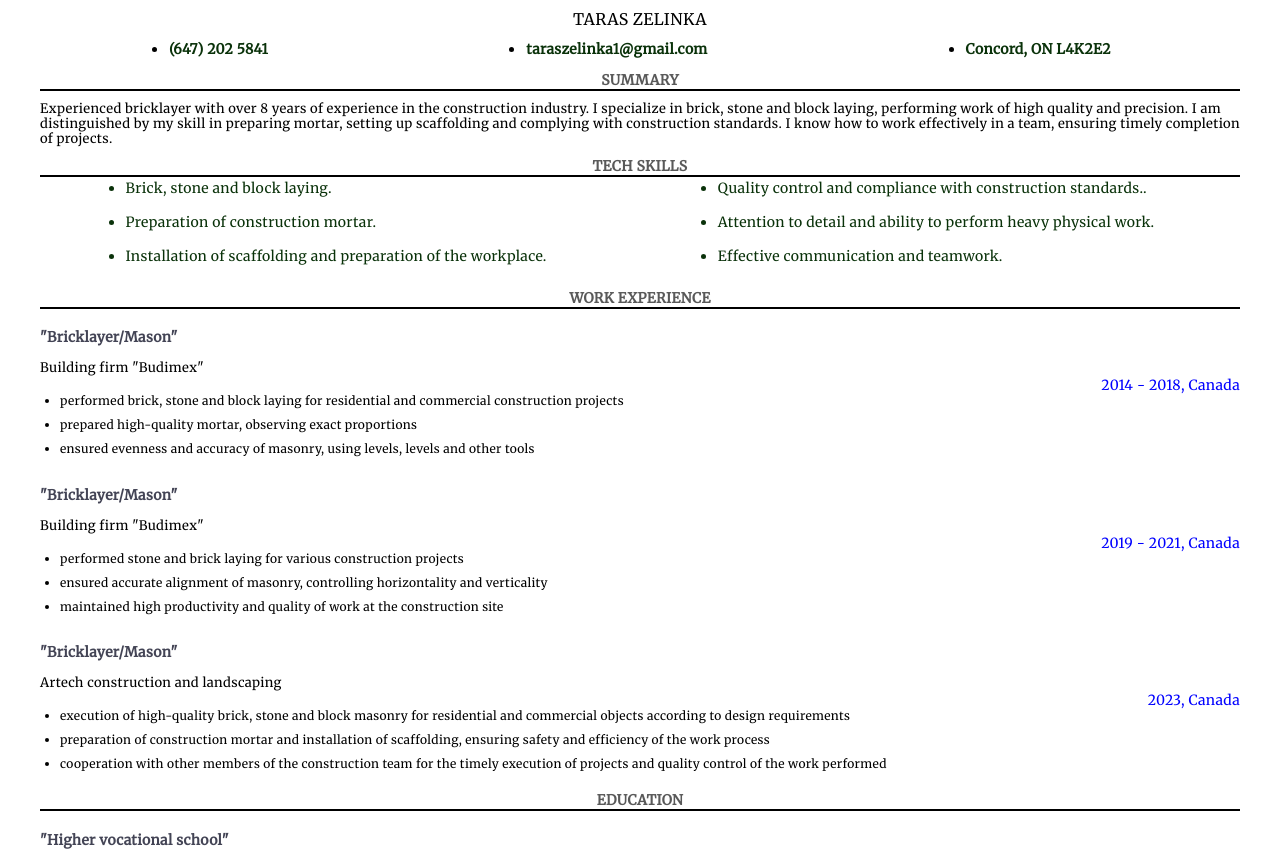
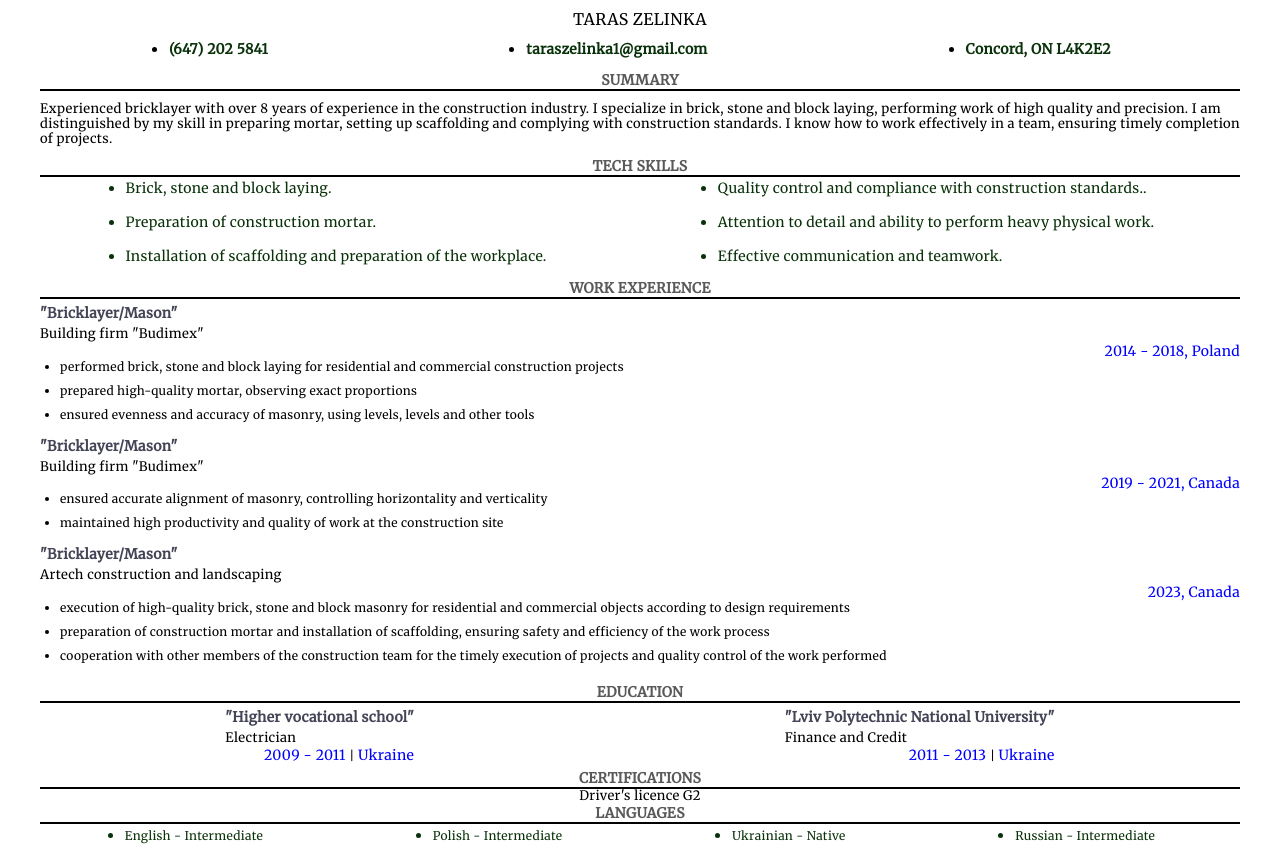
Before and after one commit to Valerii219/mular, a plain HTML site: page index.html in a window 1280 px wide. Shown: the top 853 px of the page. Drawn offline with Linux system fonts and the light colour scheme.

Commit message:
fix styles

```diff
--- a/index.html
+++ b/index.html
@@ -102,7 +102,7 @@
             <h4 class="education_position">"Bricklayer/Mason"</h4>
             <p class="text">Building firm "Budimex" </p>
           </div>
-          <p class="period">2014 - 2018, Canada</p>
+          <p class="period">2014 - 2018, Poland</p>
           <ul class="text">
             <li class="work">
               performed brick, stone and block laying for residential and commercial construction projects</li>
@@ -131,9 +131,6 @@
         <p class="period">2019 - 2021, Canada</p>
         <ul class="text">
           <li class="work">
-            performed stone and brick laying for various construction projects
-          </li>
-          <li class="work">
             ensured accurate alignment of masonry, controlling horizontality and verticality
           </li>
           <li class="work">
@@ -155,8 +152,11 @@ maintained high productivity and quality of work at the construction site
 
         <!-- Education -->
         <div class="education">
-          <h3 class="about_description">EDUCATION</h3>
+
+             <h3 class="about_description">EDUCATION</h3>
+             <div class="flex">
           <div>
+
             <h4 class="education_position">
               "Higher vocational school"
             </h4>
@@ -175,6 +175,8 @@ maintained high productivity and quality of work at the construction site
             <p class="period">
               2011 - 2013 <span class="line">| </span> Ukraine
             </p>
+
+        </div>
           </div>
         </div>
         <div >
--- a/styles/styles.css
+++ b/styles/styles.css
@@ -205,6 +205,12 @@ h3 {
 
 .education {
   margin: 10px 0 5px 0;
+
+}
+.flex{
+  display: flex;
+  justify-content: space-around;
+
 }
 
 .education_position {
@@ -215,6 +221,8 @@ h3 {
   color: #434455;
   margin-bottom: 14px;
   text-align: justify;
+  margin-bottom: 4px;
+  margin-top: 4px;
 }
 
 .education_pos {
@@ -248,7 +256,7 @@ h3 {
 .tech_skills,
 .soft_skills {
   margin-top: 10px;
-  margin-bottom: 10px;
+  /* margin-bottom: 10px; */
   /* margin-bottom: 40px; */
   /* text-align: center; */
 }
```
